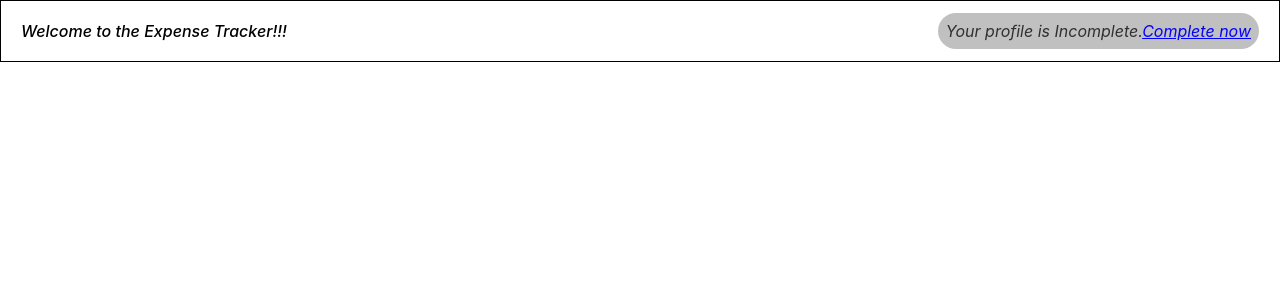
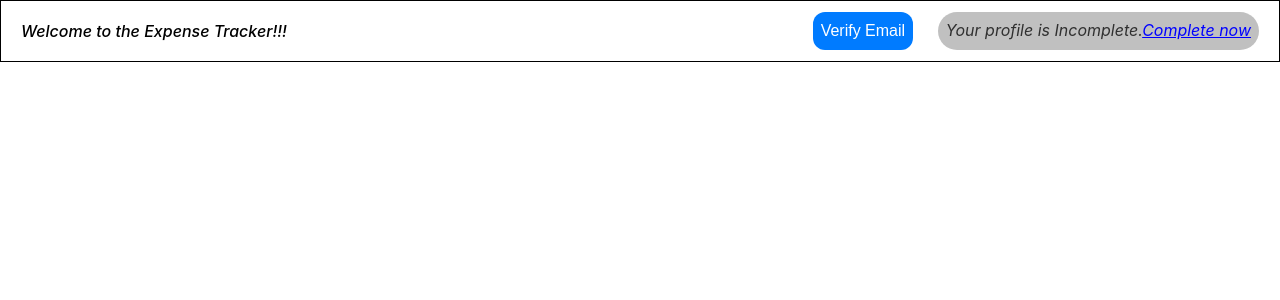
Before and after one commit to coder-sam9/expense-tracker, a React (Create React App) app: page /welcome in a window 1280 px wide. Shown: the top 300 px of the page. Built offline with nearby package versions, Linux system fonts and the light colour scheme; no server answers; the HTML template or start-up script is replaced by a standard one.

Commit message:
Aded email verify functionality

```diff
--- a/src/apis/apiCalls.js
+++ b/src/apis/apiCalls.js
@@ -3,6 +3,8 @@ import api from "./api";
 const user = localStorage.getItem("expense-user");
 
 const token = JSON.parse(user)?.idToken;
+console.log('in the api calls token',token);
+
 export const updateProfile = async (name, imageUrl) => {
   try {
     const resposne = await api.post(":update", {
@@ -28,3 +30,16 @@ export const getProfile = async () => {
     throw error;
   }
 };
+export const verifyEmail = async () => {
+
+  try {
+    const resposne = await api.post(":sendOobCode", {
+      idToken: token,
+      requestType:'VERIFY_EMAIL'
+    });
+    return resposne.data;
+  } catch (error) {
+    console.error(error);
+    throw error;
+  }
+};
--- a/src/pages/WelcomeScreen.js
+++ b/src/pages/WelcomeScreen.js
@@ -1,5 +1,5 @@
 import React, { useEffect, useState } from 'react'
-import { getProfile, updateProfile } from '../apis/apiCalls'
+import { getProfile, updateProfile, verifyEmail } from '../apis/apiCalls'
 import CustomInput from '../components/CustomInput';
 import CustomButton from '../components/CustomButton';
 function WelcomeScreen() {
@@ -46,6 +46,15 @@ function WelcomeScreen() {
             [name]: value,
         }));
     };
+    const handleVerifyEmail=async()=>{
+        try {
+            const response=await verifyEmail();
+            console.log('resposne fromt he verufy email',response);
+        } catch (error) {
+            console.error("the error in the handle verify email",error);
+
+        }
+    }
   return (
     <div style={{
         height: "100vh",
@@ -65,7 +74,9 @@ function WelcomeScreen() {
 
         </p>
         </div>
-        <div style={{}}>
+        <div style={{ display:'flex',flexDirection:'row'}}>
+            <CustomButton type='button' onClick={handleVerifyEmail} title='Verify Email' style={{marginRight:25,width:100}}/>
+            {/* <CustomButton type='button' onClick={()=>localStorage.removeItem('expense-user')} title='Log out' style={{marginRight:25,width:100}}/> */}
 <p style={{fontWeight:'light',fontStyle:'italic',paddingLeft:10,paddingRight:10,marginRight:20,padding:8,borderRadius:50,backgroundColor:'#c0c0c0',color:'#303030'}}>
 
         Your profile is Incomplete.<span style={{color:'blue',cursor: 'pointer', textDecoration: 'underline'}} onClick={()=>{setShow(true);console.log('its working')}}>Complete now</span>
```
